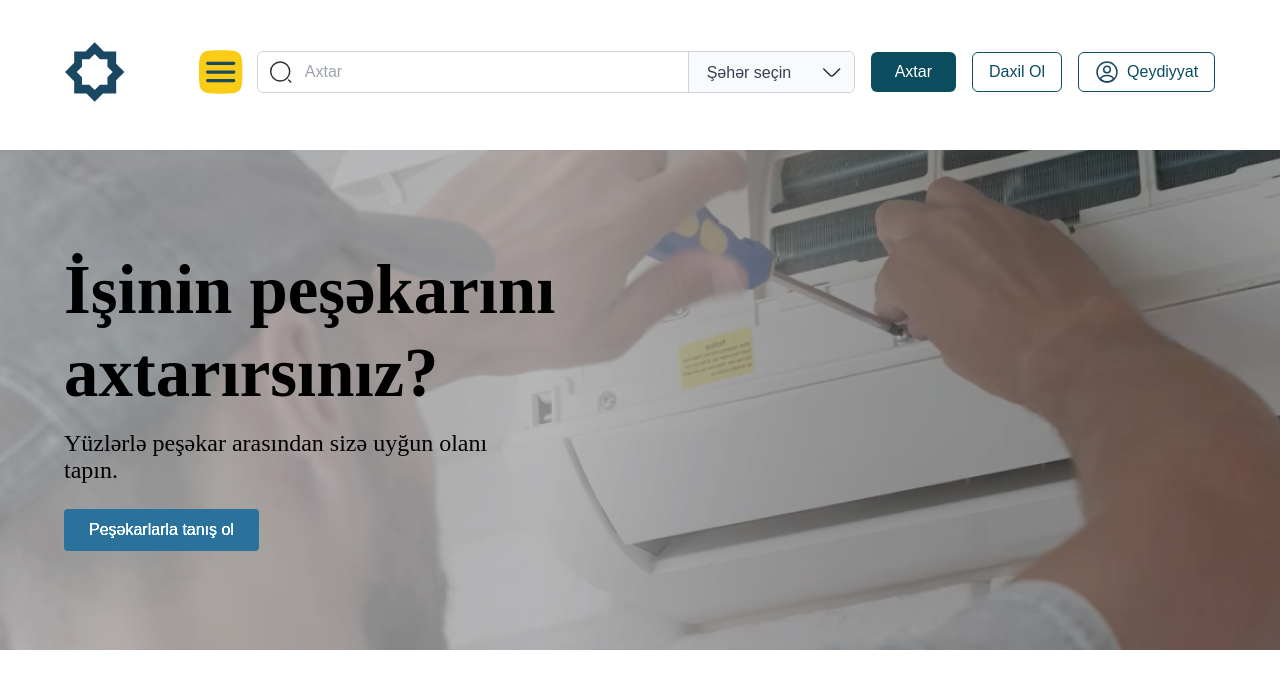
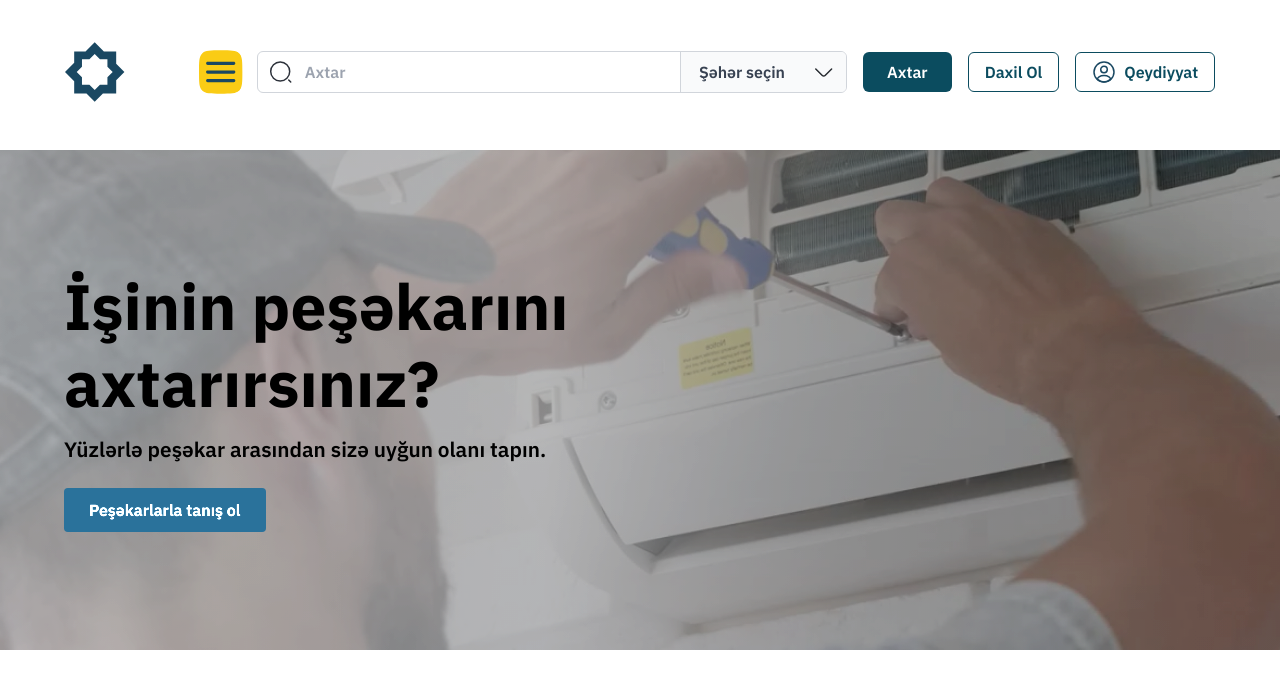
Before and after one commit to Yunis003/BDA-Pesekarlar.az, a React (Vite) app: page / in a window 1280 px wide. Shown: the top 688 px of the page. Built offline with nearby package versions, Linux system fonts and the light colour scheme.

Commit message:
Hero Section Bug Fixed

```diff
--- a/src/App.css
+++ b/src/App.css
@@ -1,8 +1,10 @@
+@import url('https://fonts.googleapis.com/css2?family=IBM+Plex+Sans:wght@600;700&display=swap');
 *{
   margin: 0;
   padding: 0;
   box-sizing: border-box;
   list-style: none;
+  font-family: 'IBM Plex Sans', sans-serif;
 }
 .wrapper{
   width: 100%;
--- a/src/Components/hero.css
+++ b/src/Components/hero.css
@@ -29,7 +29,7 @@
 }
 
 .hero-content h1 {
-    font-size: 4.3rem;
+    font-size: 4rem;
     font-weight: bold;
     margin-top: 0;
     margin-bottom: 15px;
@@ -38,9 +38,9 @@
 }
 
 .hero-content p {
-    font-size: 1.5rem;
+    font-size: 1.3rem;
     margin-bottom: 25px;
-    max-width: 480px;
+    max-width: 490px;
     color: black;
 }
 
```
